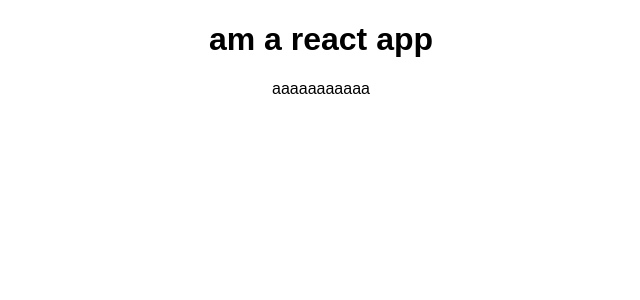
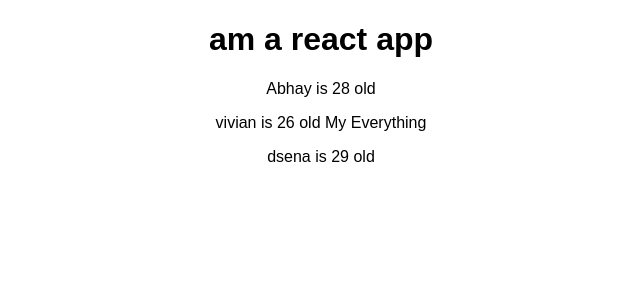
Before and after one commit to Megha-Niharika/UdemyReact_pgms, a React (Create React App) app: page / in a window 1280 px wide. Shown: the top 300 px of the page, without its empty margins (319-959 px from the left). Built offline with nearby package versions, Linux system fonts and the light colour scheme.

Commit message:
props and children property

```diff
--- a/src/App.js
+++ b/src/App.js
@@ -6,7 +6,9 @@
   return (
     <div className="App">
       <h1>am a react app</h1>
-      <Person />
+      <Person name="Abhay" age="28"/>
+        <Person name="vivian" age="26">My Everything</Person>
+        <Person name="dsena" age="29" />
     </div>
   );
  // return React.createElement('div',{className:'App'}, React.createElement('h1',null,'Hi, I am Rea!!'));
--- a/src/Person/Person.js
+++ b/src/Person/Person.js
@@ -1,9 +1,14 @@
 import React from "react"
 
 
-const person = () => {
-     return <p>aaaaaaaaaaa</p>
+const person = (props) => {
+     return (
 
+        <div>
+     <p>{props.name} is {props.age}  old  {props.children} </p>
+
+     </div>
+     )
 };
 
 export default person;
```
